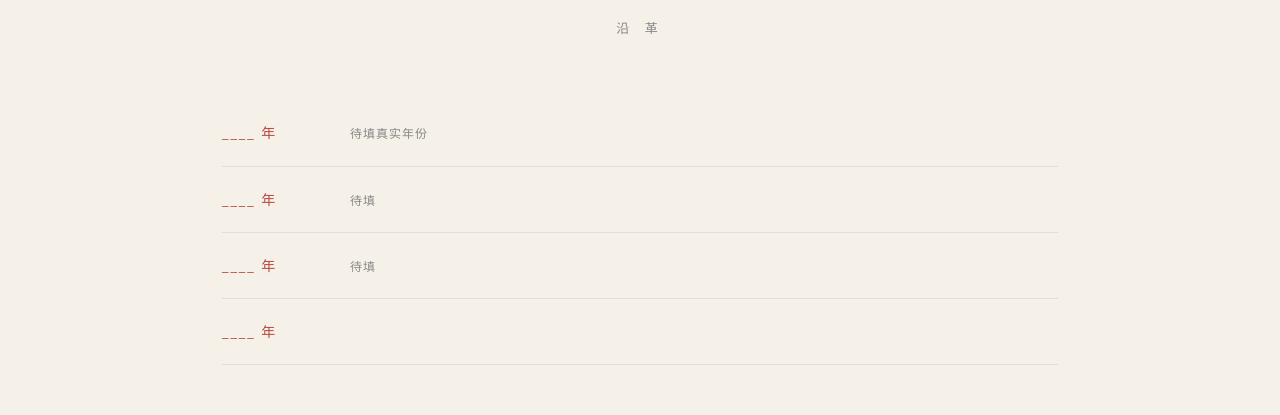
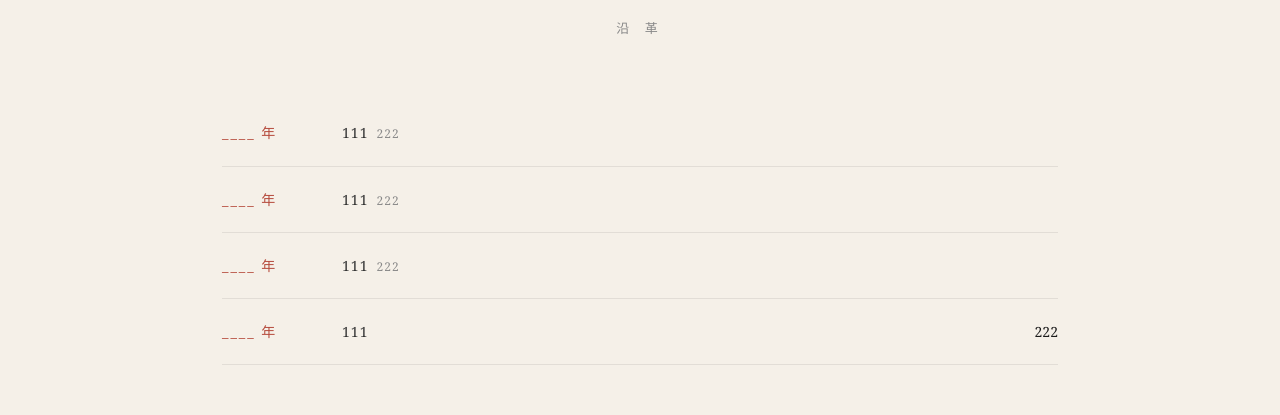
Before and after one commit to zhan714/my-website, a plain HTML site: page index.html in a window 1280 px wide. Shown: the part 2080-2495 px from the top of the page. Drawn offline with Linux system fonts and the light colour scheme.

Commit message:
Update index.html

```diff
--- a/index.html
+++ b/index.html
@@ -112,10 +112,10 @@ footer{border-top:1px solid rgba(0,0,0,.08);padding:40px 32px;margin-top:80px;}
 <section class="history">
   <div class="sec-title">沿 革</div>
   <ul class="timeline">
-    <li><span class="y">____ 年</span><span class="e"><em>待填真实年份</em></span></li>
-    <li><span class="y">____ 年</span><span class="e"><em>待填</em></span></li>
-    <li><span class="y">____ 年</span><span class="e"><em>待填</em></span></li>
-    <li><span class="y">____ 年</span><span class="e"></span></li>
+    <li><span class="y">____ 年</span><span class="e">111<em>222</em></span></li>
+    <li><span class="y">____ 年</span><span class="e">111<em>222</em></span></li>
+    <li><span class="y">____ 年</span><span class="e">111<em>222</em></span></li>
+    <li><span class="y">____ 年</span><span class="e">111</span>222</li>
   </ul>
 </section>
 
```
